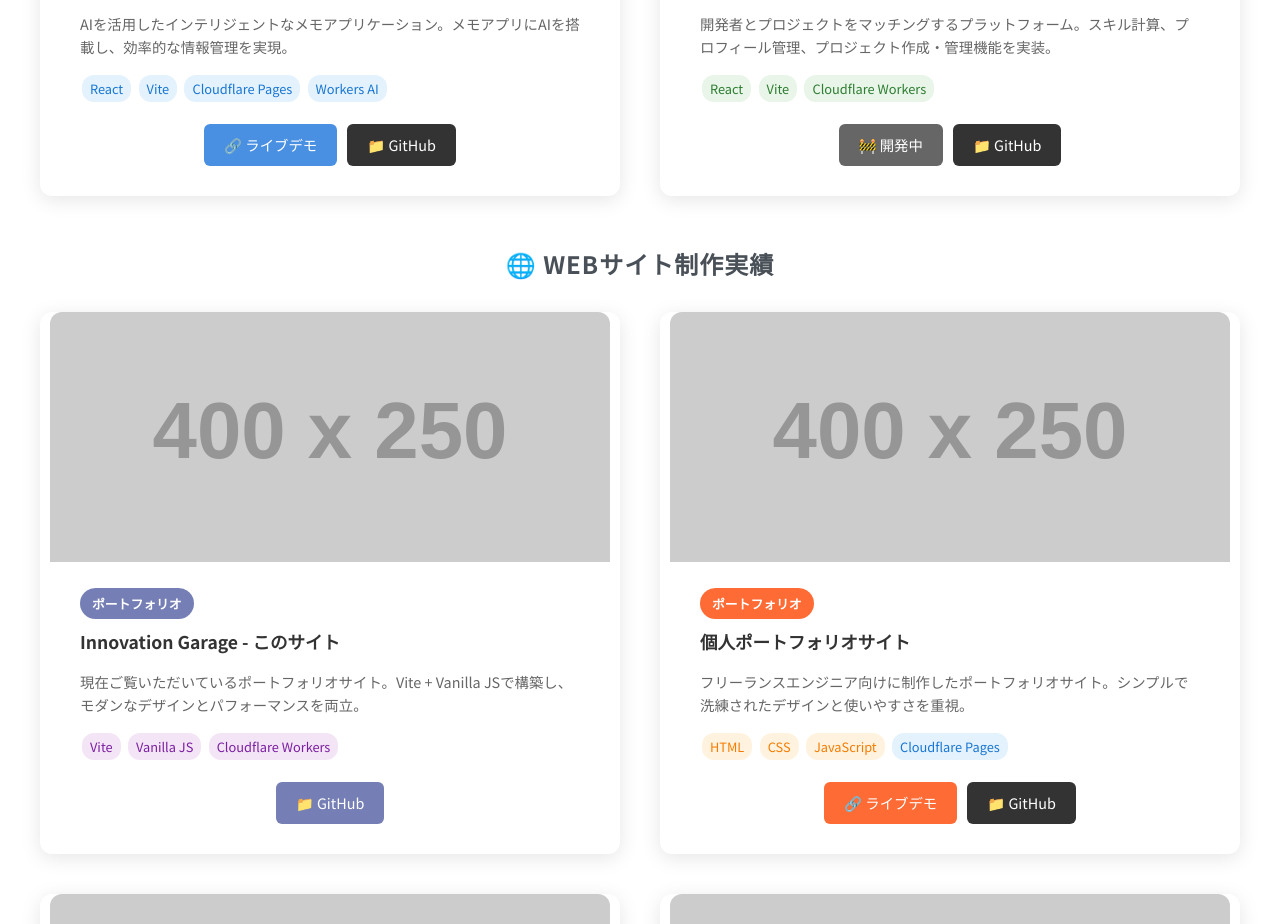
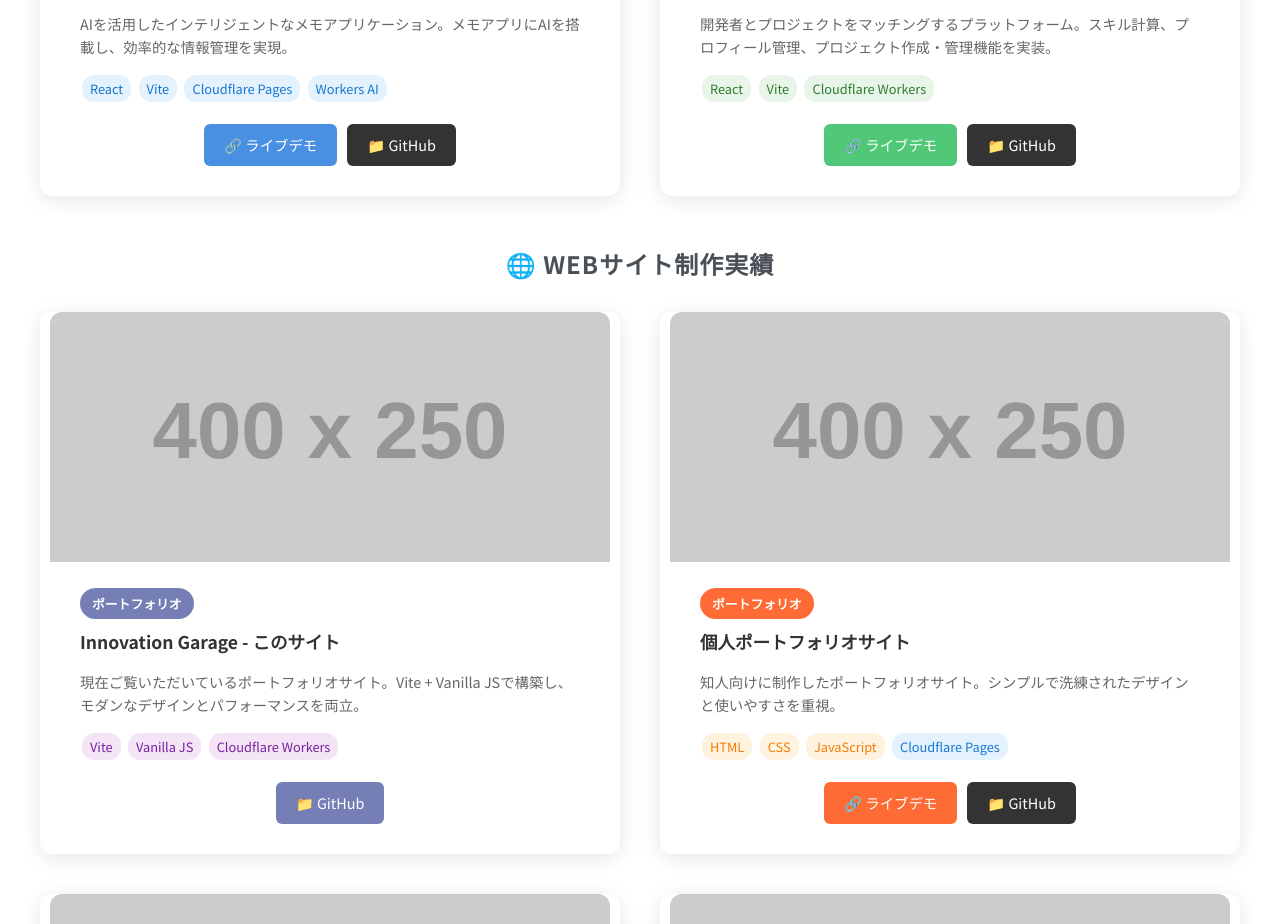
Before and after one commit to ueno-cmd/portfolio-site02, a website built with Vite: page web-apps.html in a window 1280 px wide. Shown: the part 935-1859 px from the top of the page. Built offline with nearby package versions, Linux system fonts and the light colour scheme; placeholder pictures from the web are drawn by us.

Commit message:
20250822

```diff
--- a/web-apps.html
+++ b/web-apps.html
@@ -103,7 +103,7 @@
                                     <span class="tech-tag tech-tag-green">Cloudflare Workers</span>
                                 </div>
                                 <div class="project-buttons">
-                                    <span class="button-demo disabled">🚧 開発中</span>
+                                    <a href="https://promatch2025.ut1222ci7.workers.dev/" target="_blank" class="button-demo green">🔗 ライブデモ</a>
                                     <a href="https://github.com/ueno-cmd/project-matching-platform" target="_blank" class="button-github">📁 GitHub</a>
                                 </div>
                             </div>
@@ -143,7 +143,7 @@
                                 <span class="project-label portfolio-orange">ポートフォリオ</span>
                                 <h3 class="project-title">個人ポートフォリオサイト</h3>
                                 <p class="project-description" >
-                                    フリーランスエンジニア向けに制作したポートフォリオサイト。シンプルで洗練されたデザインと使いやすさを重視。
+                                    知人向けに制作したポートフォリオサイト。シンプルで洗練されたデザインと使いやすさを重視。
                                 </p>
                                 <div class="tech-tags" >
                                     <span class="tech-tag tech-tag-orange">HTML</span>
```
